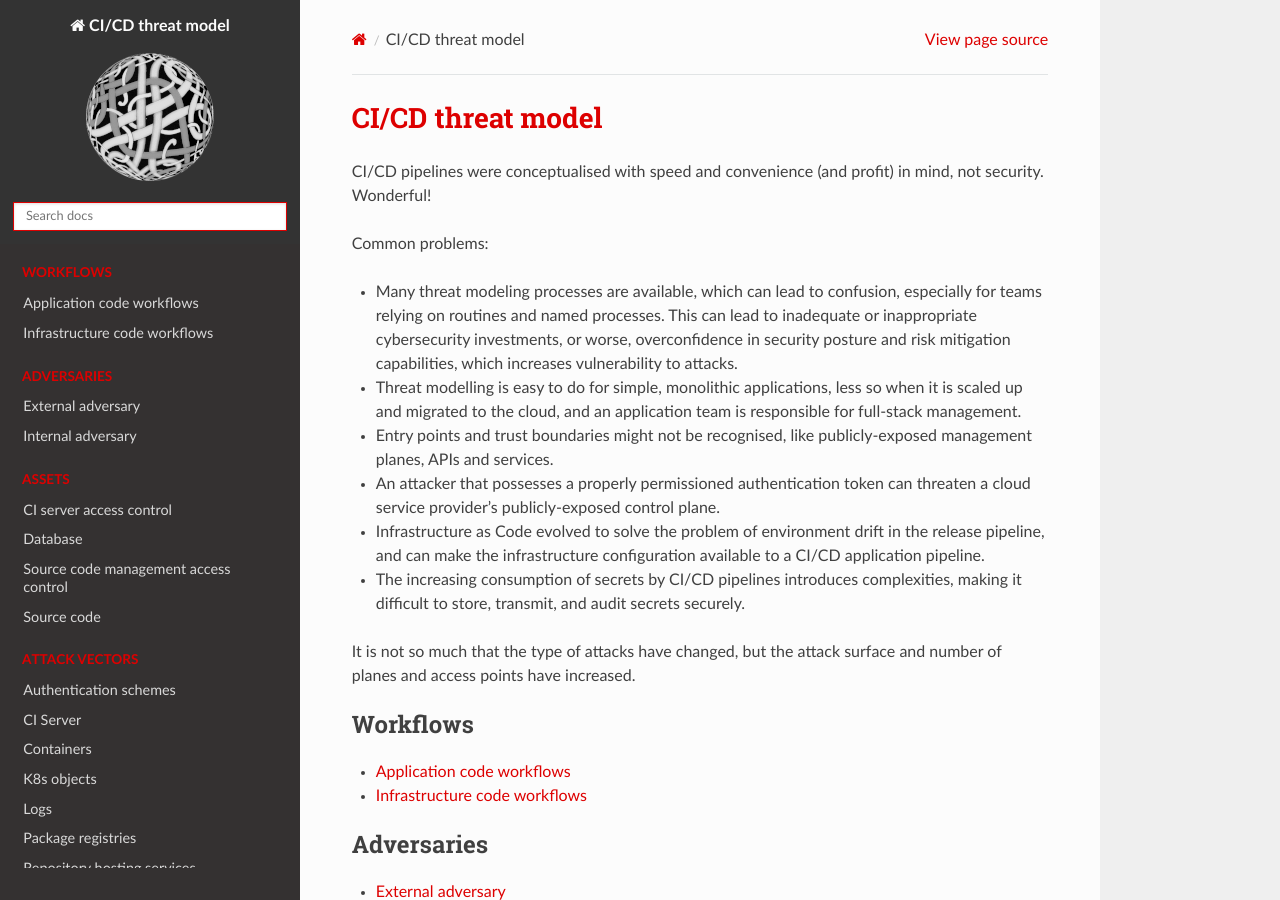
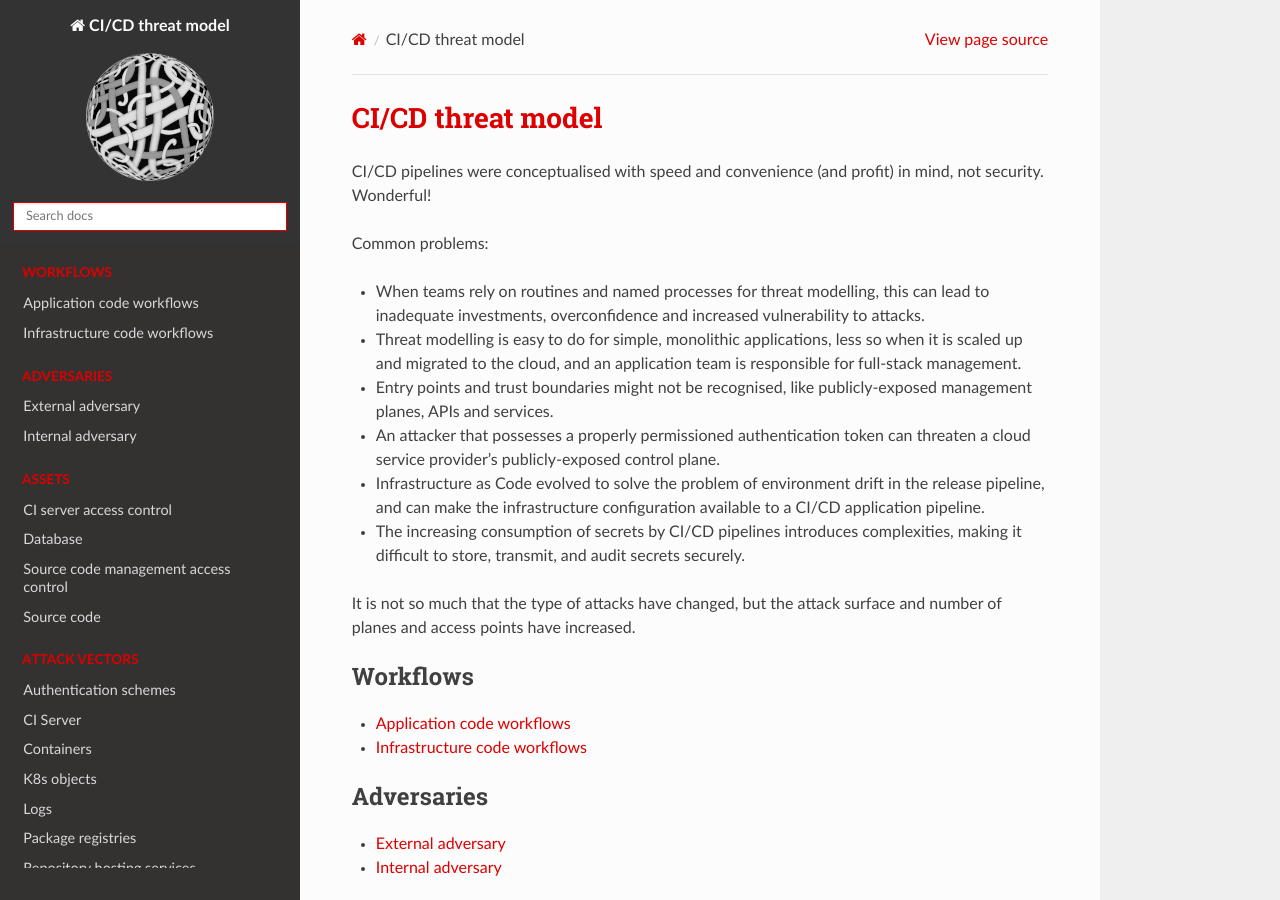
Before and after one commit to tymyrddin/green-cicd, a Sphinx documentation site: the page built from source/index.rst, in a window 1280 px wide and 900 px high. Built offline with Sphinx 7.4.7 and the Read the Docs theme 2.0.0, drawn with Linux system fonts in a browser that asks for light colours.

Commit message:
Updated front page

```diff
--- a/source/index.rst
+++ b/source/index.rst
@@ -10,7 +10,7 @@ CI/CD pipelines were conceptualised with speed and convenience (and profit) in m
 
 Common problems:
 
-- Many threat modeling processes are available, which can lead to confusion, especially for teams relying on routines and named processes. This can lead to inadequate or inappropriate cybersecurity investments, or worse, overconfidence in security posture and risk mitigation capabilities, which increases vulnerability to attacks.
+- When teams rely on routines and named processes for threat modelling, this can lead to inadequate investments, overconfidence and increased vulnerability to attacks.
 - Threat modelling is easy to do for simple, monolithic applications, less so when it is scaled up and migrated to the cloud, and an application team is responsible for full-stack management.
 - Entry points and trust boundaries might not be recognised, like publicly-exposed management planes, APIs and services.
 - An attacker that possesses a properly permissioned authentication token can threaten a cloud service provider’s publicly-exposed control plane.
```
